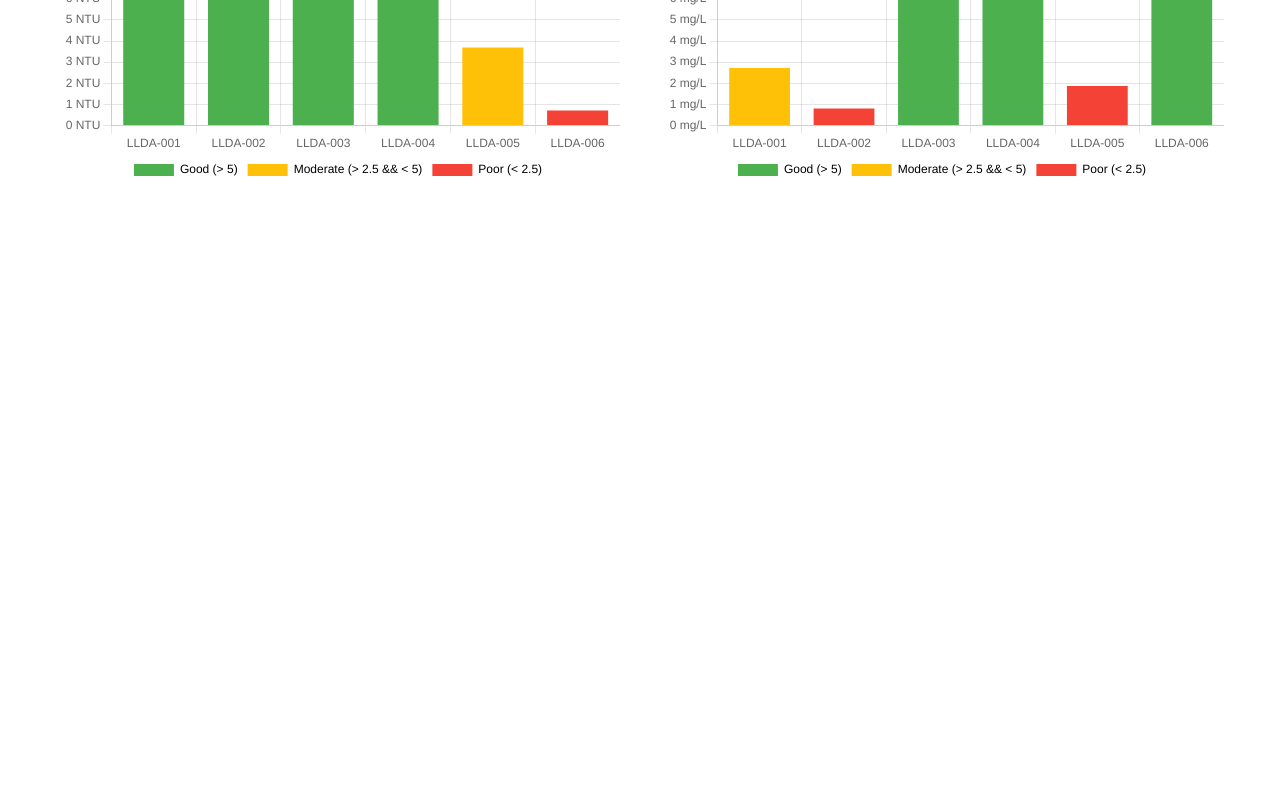
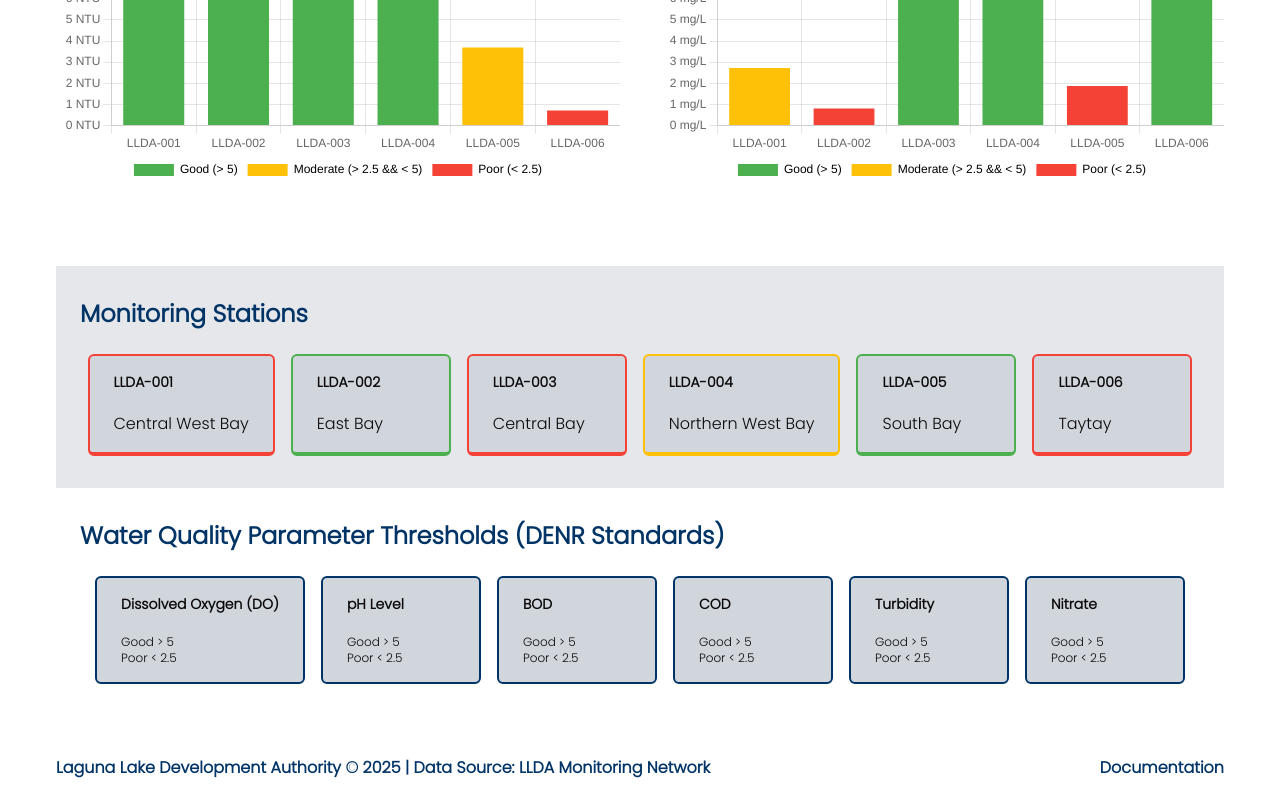
Before and after one commit to Emmszhii/next-llda-v1, a Next.js app: page / in a window 1280 px wide. Shown: the part 3436-4236 px from the top of the page. Before the commit the page ends 3678 px from the top, so only its background shows below. Built offline with nearby package versions, Linux system fonts and the light colour scheme; some icons are missing.

Commit message:
update ui

```diff
--- a/src/app/page.tsx
+++ b/src/app/page.tsx
@@ -1,9 +1,11 @@
 "use client";
-import dynamic from "next/dynamic";
 import BarChart from "../components/page/BarChart";
 import Header from "../components/partials/Header";
 import LoadingBar from "../components/partials/loading/LoadingBar";
 import { dynamicImport } from "../components/helper/dynamicImport";
+import MonitoringStations from "../components/page/MonitoringStations";
+import WaterParameter from "../components/page/WaterParameter";
+import Footer from "../components/partials/Footer";
 
 const AboutMap = dynamicImport(
   () => import("@/src/components/page/InteractiveMap"),
@@ -14,6 +16,18 @@ const AboutMap = dynamicImport(
 );
 
 export default function Home() {
+  const arrayValue = Array.from({ length: 6 }).map(() => {
+    const amount = Number(1 * 10).toFixed(2);
+    const status =
+      Number(amount) > 5
+        ? 1
+        : Number(amount) >= 2.5 && Number(amount) <= 5
+        ? 2
+        : 3;
+
+    return { status, amount };
+  });
+
   return (
     <>
       <Header />
@@ -158,6 +172,36 @@ export default function Home() {
           </div>
         </div>
       </div>
+      {/* MONITORING STATIONS */}
+      <div className="pt-20">
+        <div className="container">
+          <div className="bg-gray-200 px-6 py-8">
+            <div className="font-semibold">
+              <h3 className="text-primary text-2xl">Monitoring Stations</h3>
+            </div>
+            <div className="pt-6">
+              <MonitoringStations />
+            </div>
+          </div>
+        </div>
+      </div>
+      {/*  */}
+      <div className="pt-0">
+        <div className="container">
+          <div className="px-6 py-8">
+            <div className="font-semibold">
+              <h3 className="text-primary text-2xl">
+                Water Quality Parameter Thresholds (DENR Standards)
+              </h3>
+            </div>
+            <div className="pt-6">
+              <WaterParameter />
+            </div>
+          </div>
+        </div>
+      </div>
+
+      <Footer />
     </>
   );
 }
--- /dev/null
+++ b/src/components/page/MonitoringStations.tsx
@@ -0,0 +1,67 @@
+// "use client";
+import React from "react";
+
+const MonitoringStations = () => {
+  const arrLoc = [
+    "Central West Bay",
+    "East Bay",
+    "Central Bay",
+    "Northern West Bay",
+    "South Bay",
+    "Taytay",
+  ];
+
+  const arrayValue = Array.from({ length: 6 }).map((val, i) => {
+    const amount = Number(Math.random() * 10).toFixed(2);
+    const status =
+      Number(amount) > 5
+        ? 1
+        : Number(amount) >= 2.5 && Number(amount) <= 5
+        ? 2
+        : 3;
+
+    return { status, amount, location: arrLoc[i] };
+  });
+
+  return (
+    <>
+      <ul className="flex flex-wrap justify-center gap-4">
+        {arrayValue.map((item, key) => {
+          // 1 is good
+          // 2 is moderate
+          // 3 is poor
+          return (
+            <li
+              suppressHydrationWarning={true}
+              key={key}
+              className={`bg-gray-300 min-w-40 px-6 py-4 rounded-md border-2 border-b-4 border-transparent text-left ${
+                item.status == 1
+                  ? "border-[#4CB04F]!"
+                  : item.status == 2
+                  ? "border-[#FFC107]!"
+                  : "border-[#F44336]!"
+              } `}
+            >
+              <div className="flex flex-col items-start justify-between gap-5">
+                <h5 className="font-bold text-sm">
+                  {`LLDA-${
+                    key + 1 < 10
+                      ? `00${key + 1}`
+                      : key + 1 < 100
+                      ? `0${key + 1}`
+                      : key + 1
+                  }`}
+                </h5>
+                <div>
+                  <span>{item.location}</span>
+                </div>
+              </div>
+            </li>
+          );
+        })}
+      </ul>
+    </>
+  );
+};
+
+export default MonitoringStations;
--- /dev/null
+++ b/src/components/page/WaterParameter.tsx
@@ -0,0 +1,52 @@
+import React from "react";
+
+const WaterParameter = () => {
+  const titleArr = [
+    {
+      title: "Dissolved Oxygen (DO)",
+      good: "> 5",
+      moderate: "> 2.5 && 5 <",
+      poor: "< 2.5",
+    },
+    { title: "pH Level", good: "> 5", moderate: "> 2.5 && 5 <", poor: "< 2.5" },
+    { title: "BOD", good: "> 5", moderate: "> 2.5 && 5 <", poor: "< 2.5" },
+    { title: "COD", good: "> 5", moderate: "> 2.5 && 5 <", poor: "< 2.5" },
+    {
+      title: "Turbidity",
+      good: "> 5",
+      moderate: "> 2.5 && 5 <",
+      poor: "< 2.5",
+    },
+    { title: "Nitrate", good: "> 5", moderate: "> 2.5 && 5 <", poor: "< 2.5" },
+  ];
+
+  const arrayValue = titleArr.map((val, i) => val);
+
+  return (
+    <>
+      <ul className="flex flex-wrap justify-center gap-4">
+        {arrayValue.map((item, key) => {
+          return (
+            <li
+              suppressHydrationWarning={true}
+              key={key}
+              className={`bg-gray-300 min-w-40 px-6 py-4 rounded-md border-2 border-primary text-left`}
+            >
+              <div className="flex flex-col items-start justify-between gap-5">
+                <h5 className="font-bold text-sm">{item.title}</h5>
+                <div>
+                  <ul className="text-xs">
+                    <li>Good {item.good}</li>
+                    <li>Poor {item.poor}</li>
+                  </ul>
+                </div>
+              </div>
+            </li>
+          );
+        })}
+      </ul>
+    </>
+  );
+};
+
+export default WaterParameter;
--- /dev/null
+++ b/src/components/partials/Footer.tsx
@@ -0,0 +1,23 @@
+import React from "react";
+
+const Footer = () => {
+  return (
+    <>
+      <footer className="pt-10 pb-5">
+        <div className="container">
+          <div className="flex items-start flex-col lg:flex-row lg:items-center lg:justify-between font-bold text-primary">
+            <span>
+              Laguna Lake Development Authority © 2025 | Data Source: LLDA
+              Monitoring Network
+            </span>
+            <a href="#" className="hover:underline">
+              Documentation
+            </a>
+          </div>
+        </div>
+      </footer>
+    </>
+  );
+};
+
+export default Footer;
```
